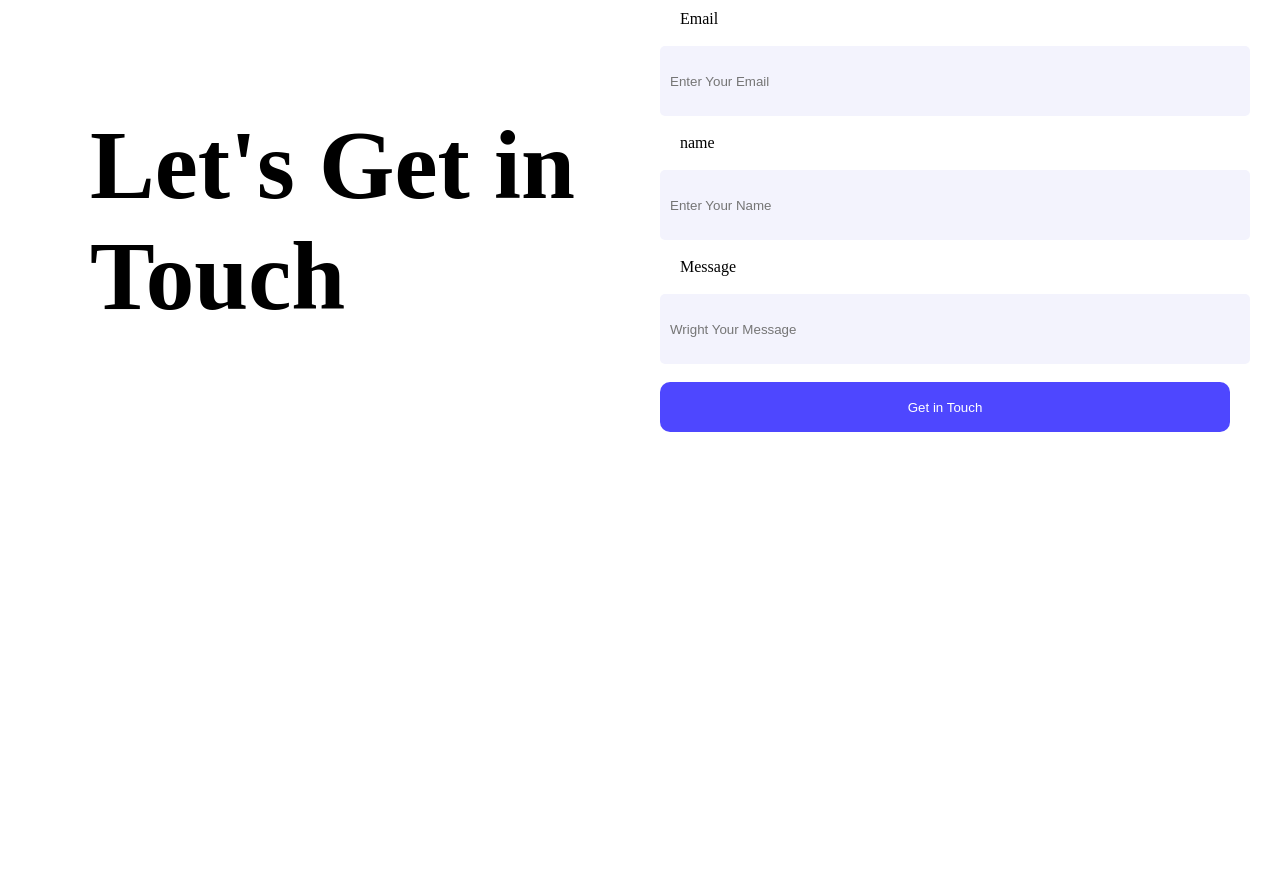
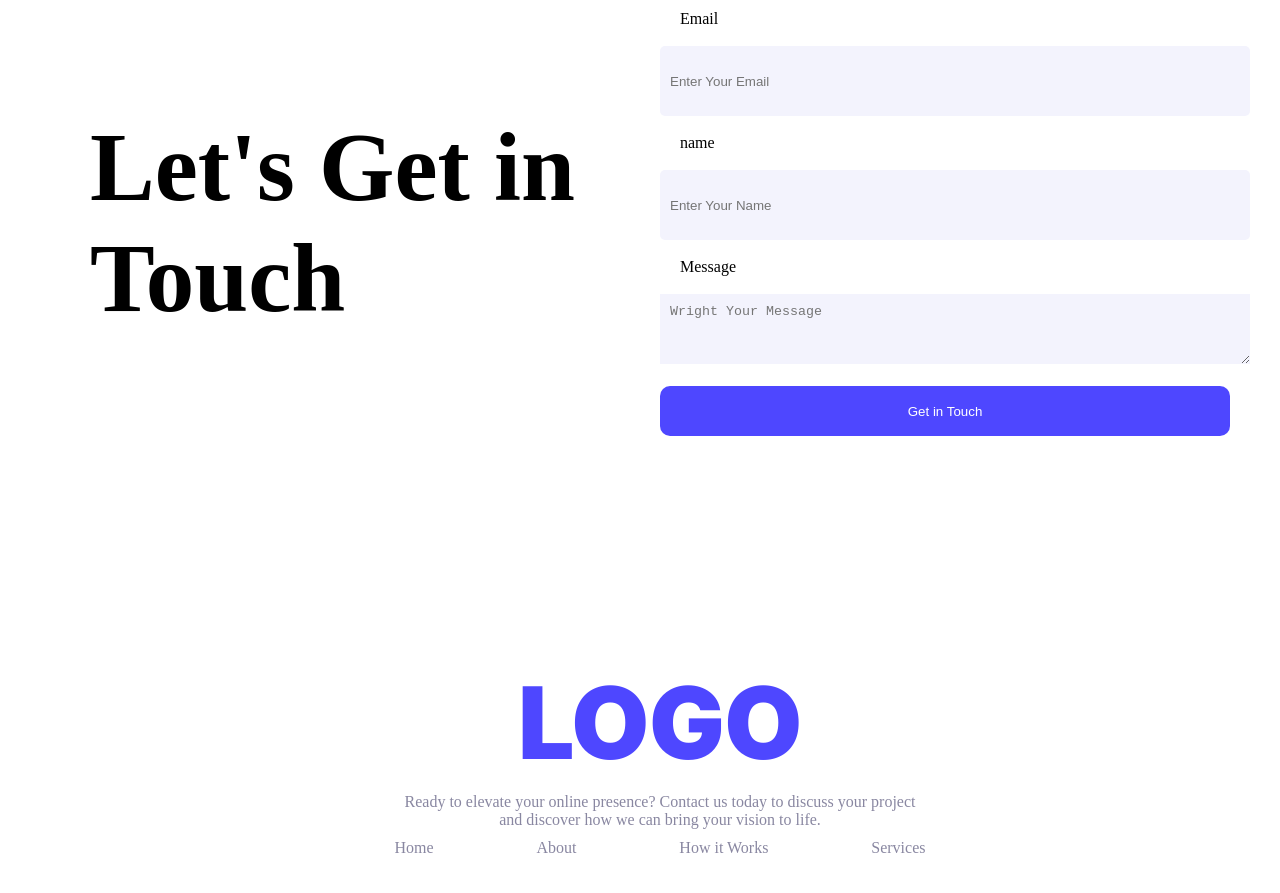
Before and after one commit to Sima-akhter/html-assigment-1, a plain HTML site: page index.html in a window 1280 px wide. Shown: the part 2351-3244 px from the top of the page. Before the commit the page ends 3003 px from the top, so only its background shows below. Drawn offline with Linux system fonts and the light colour scheme.

Commit message:
footer section and ather

```diff
--- a/index.html
+++ b/index.html
@@ -161,13 +161,28 @@
              <label for="">name</label><br><br>
              <input type="text" placeholder="Enter Your Name" name="" id=""><br><br>
              <label for="">Message</label><br><br>
-             <input type="text" name="" placeholder="Wright Your Message" id=""><br><br>
+             <textarea style="padding: 10px; border: none; background-color: rgb(243, 243, 253); border-radius: 5pxl;" name="" placeholder="Wright Your Message" id=""></textarea><br><br>
              <button class="btn">Get in Touch</button>
                 </div>
                 </div>
             </div>
         </div>
     </main>
-    <footer></footer>
+    <!-- ....................footer section............. -->
+
+    <footer>
+        <div class="footer-section">
+            <div class="footer-container">
+                <h1 class="footer-log inter">LOGO</h1>
+                <p class="footer-pera">Ready to elevate your online presence? Contact us today to discuss your project and discover how we can bring your vision to life.</p>
+                <ul>
+                   <li><a href="#">Home</a></li>
+                   <li><a href="#">About</a></li>
+                   <li><a href="#">How it Works</a></li>
+                   <li><a href="#">Services</a></li>
+                </ul>
+            </div>
+        </div>
+    </footer>
 </body>
 </html>
--- a/style.css
+++ b/style.css
@@ -24,6 +24,7 @@
 }
 body{
     width: 100%;
+
 }
 header{
  background-image: url('./B12A01-landing-launchpad/Assets/Hero-bg.png');
@@ -281,3 +282,40 @@ font-size: 97px;
     padding: 10px;
     background-color: rgb(243, 243, 253);
 }
+/* ....................footer-section.............. */
+footer{
+    background-color: rgb(255, 255, 255);
+    width: 100%;
+}
+.footer-section{
+      max-width: 1440px;
+     width: 100%;
+     margin: 0 auto;
+     padding: 10px 20px;
+}
+.footer-container{
+    width: 531px;
+    height: 221px;
+    margin: auto;
+    text-align: center;
+}
+.footer-log{
+    color:rgb(78, 71, 255) ;
+    font-weight: 900;
+    font-size: 100px;
+}
+.footer-pera{
+    color: rgb(137, 135, 161);
+    font-weight: 400;
+    font-size: 16px;
+    padding: 10px;
+}
+.footer-container ul{
+    display: flex;
+    justify-content: space-between;
+}
+.footer-container ul, li, a{
+     list-style-type: none;
+    text-decoration: none;
+    color:rgb(137, 135, 161) ;
+}
```
